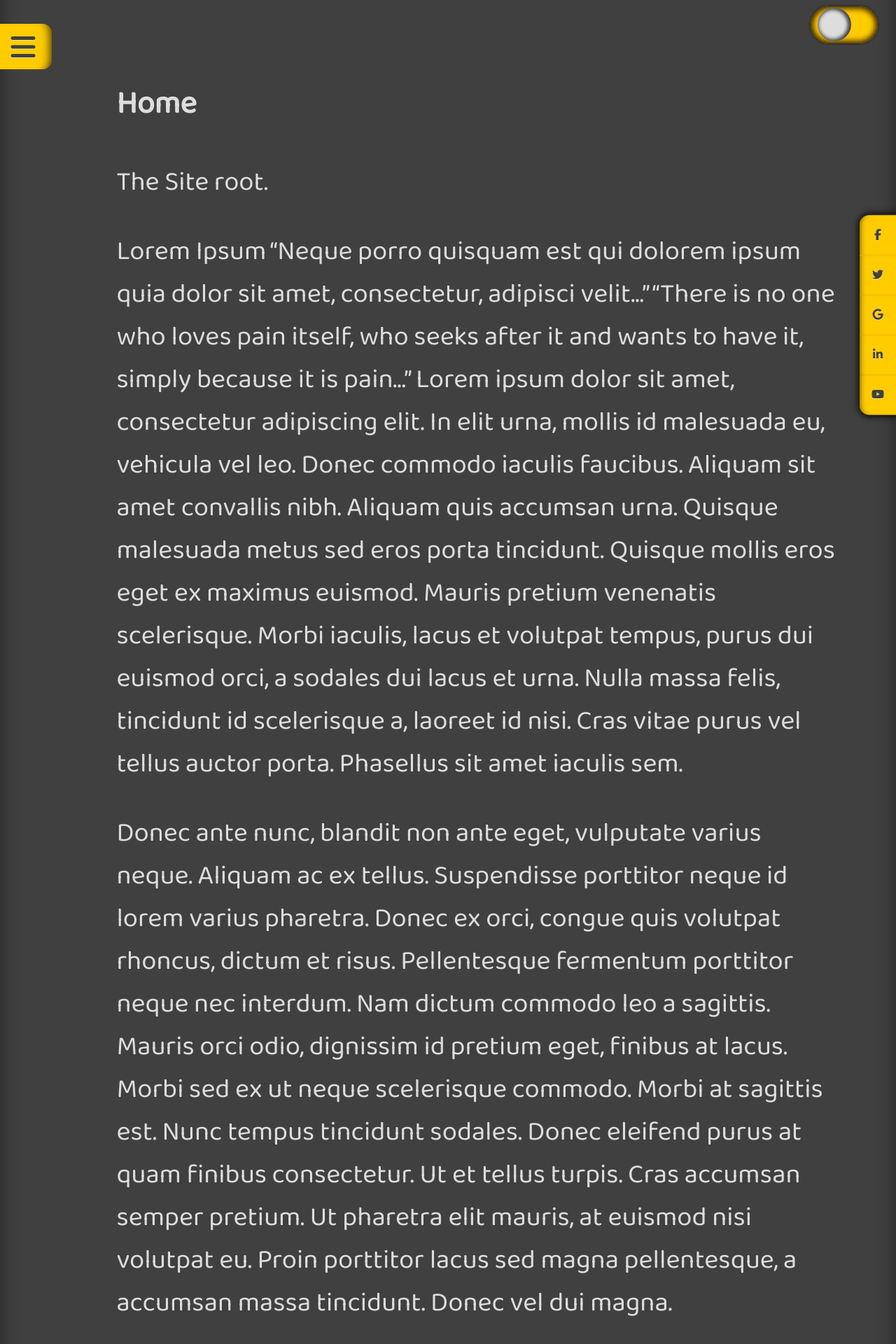
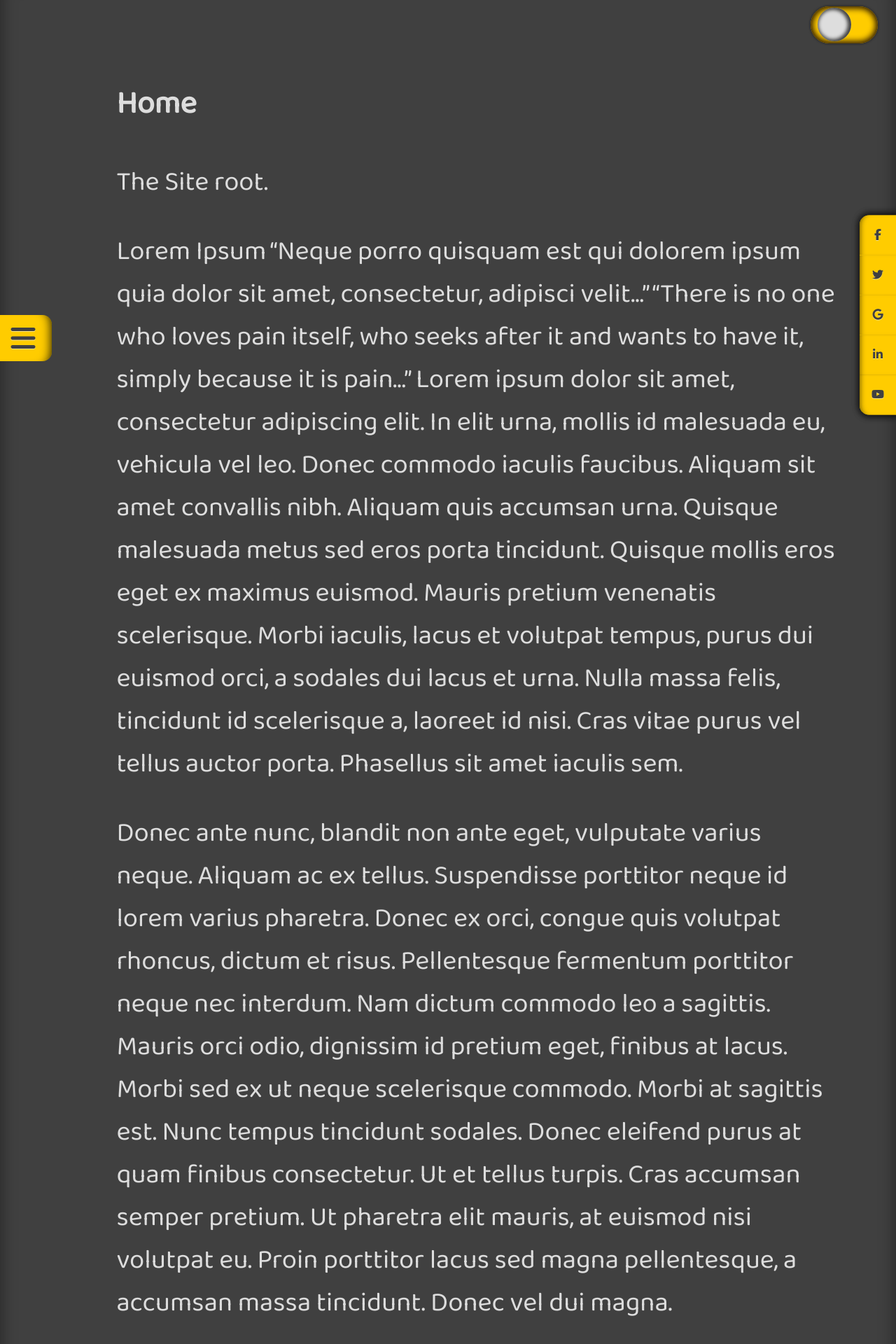
Before and after one commit to brettjrea/brettjrea.github.io-old, a Jekyll site: the page built from index.md, in a window 1280 px wide. Shown: the top 1920 px of the page at 70% size. Built offline with Jekyll 4.4.1, drawn with Linux system fonts in a browser that asks for light colours; nearby versions of some CDN libraries; comment, search, counter and statistics services are not loaded.

Commit message:
Update styles.scss

```diff
--- a/assets/css/styles.scss
+++ b/assets/css/styles.scss
@@ -199,7 +199,7 @@ transition: 0.3s;
 
 .sidenav-toggle {
 position: relative;
-top: 50%;
+top: 50vh;
 margin-left: -2rem;
 z-index: 2;
 padding: .8rem 1rem .8rem 2.5rem;
```
